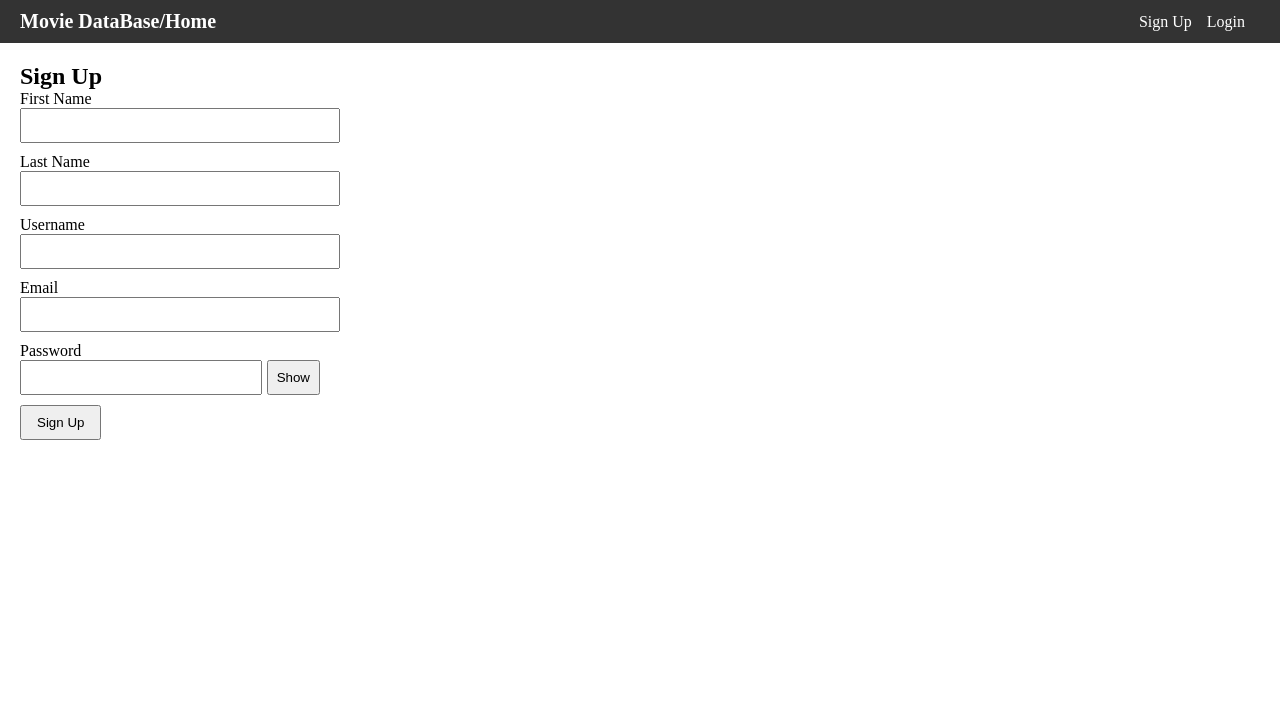
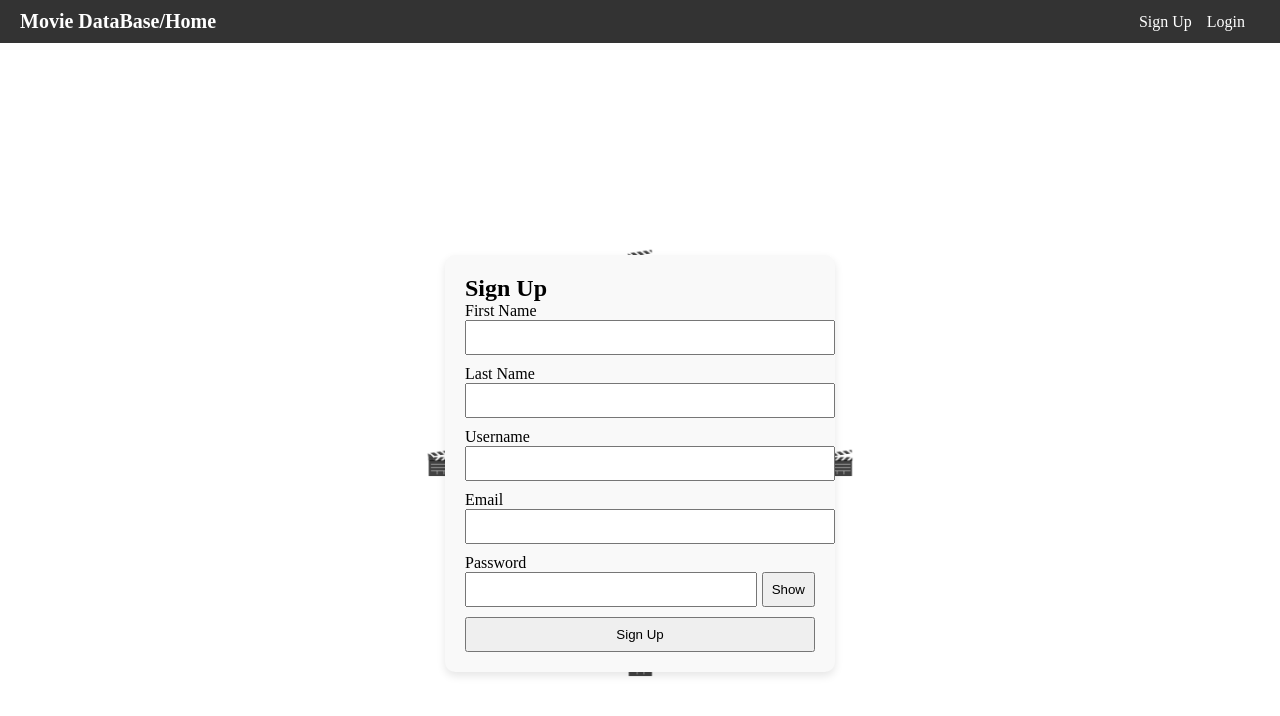
Before and after one commit to minyardlucky/MovieDB3, a React (Vite) app: page /signup in a window 1280 px wide. Shown: the top 716 px of the page. Built offline with nearby package versions, Linux system fonts and the light colour scheme; no server answers.

Commit message:
adding css to signup

```diff
--- a/src/components/SignUp/SignUp.jsx
+++ b/src/components/SignUp/SignUp.jsx
@@ -1,6 +1,27 @@
 // src/components/SignUp/SignUp.jsx
 import React, { useState } from "react";
 import { useNavigate } from "react-router-dom";
+
+// Constants for the circle effect
+const NUM_REELS = 8; // Number of movie reels
+const RADIUS = 200; // Radius of the circle (in pixels)
+
+// Function to calculate position on a circle
+const getReelStyle = (index) => {
+  const angle = (index / NUM_REELS) * 2 * Math.PI; // Angle for the current reel
+  const x = RADIUS * Math.cos(angle);
+  const y = RADIUS * Math.sin(angle);
+
+  return {
+    position: 'absolute',
+    top: `calc(50% + ${y}px)`,
+    left: `calc(50% + ${x}px)`,
+    transform: 'translate(-50%, -50%)', // Center the reel icon
+    fontSize: '24px', // Size of the reel icon
+    color: '#FFD700', // Gold color for movie reel
+    zIndex: 1, // Keep reels behind the form for a nice effect
+  };
+};
 
 function SignUp({ setUser }) {
   const [firstName, setFirstName] = useState("");
@@ -56,9 +77,32 @@ function SignUp({ setUser }) {
   };
 
   return (
-    <div style={{ padding: "20px" }}>
+    // 1. Full-page container for centering and relative positioning
+    <div
+      style={{
+        display: "flex",
+        justifyContent: "center",
+        alignItems: "center",
+        minHeight: "100vh", // Ensures it takes up full viewport height
+        padding: "20px",
+        position: "relative", // Crucial for positioning the reels absolutely
+      }}
+    >
+
+      {/* 2. Container for the form to apply a style */}
+      <div
+        style={{
+          backgroundColor: '#f9f9f9',
+          padding: '20px',
+          borderRadius: '10px',
+          boxShadow: '0 4px 8px rgba(0, 0, 0, 0.1)',
+          maxWidth: '350px',
+          width: '100%',
+          zIndex: 2, // Keep the form in front of the reels
+        }}
+      >
         <h2>Sign Up</h2>
-      <form onSubmit={handleSignUp} style={{ maxWidth: "300px" }}>
+        <form onSubmit={handleSignUp} style={{}}>
           <div style={{ marginBottom: "10px" }}>
             <label>First Name</label>
             <input
@@ -113,12 +157,21 @@ function SignUp({ setUser }) {
               </button>
             </div>
           </div>
-        <button type="submit" style={{ padding: "8px 15px" }}>
+          <button type="submit" style={{ padding: "8px 15px", width: "100%" }}>
             Sign Up
           </button>
         </form>
         {error && <p style={{ color: "red", marginTop: "10px" }}>{error}</p>}
       </div>
+
+      {/* 3. Movie Reel Icons (using 🎬 emoji) */}
+      {[...Array(NUM_REELS)].map((_, index) => (
+        <div key={index} style={getReelStyle(index)}>
+          🎬
+        </div>
+      ))}
+
+    </div>
   );
 }
 
```
Lines whose indentation alone changed are shown as unchanged.
